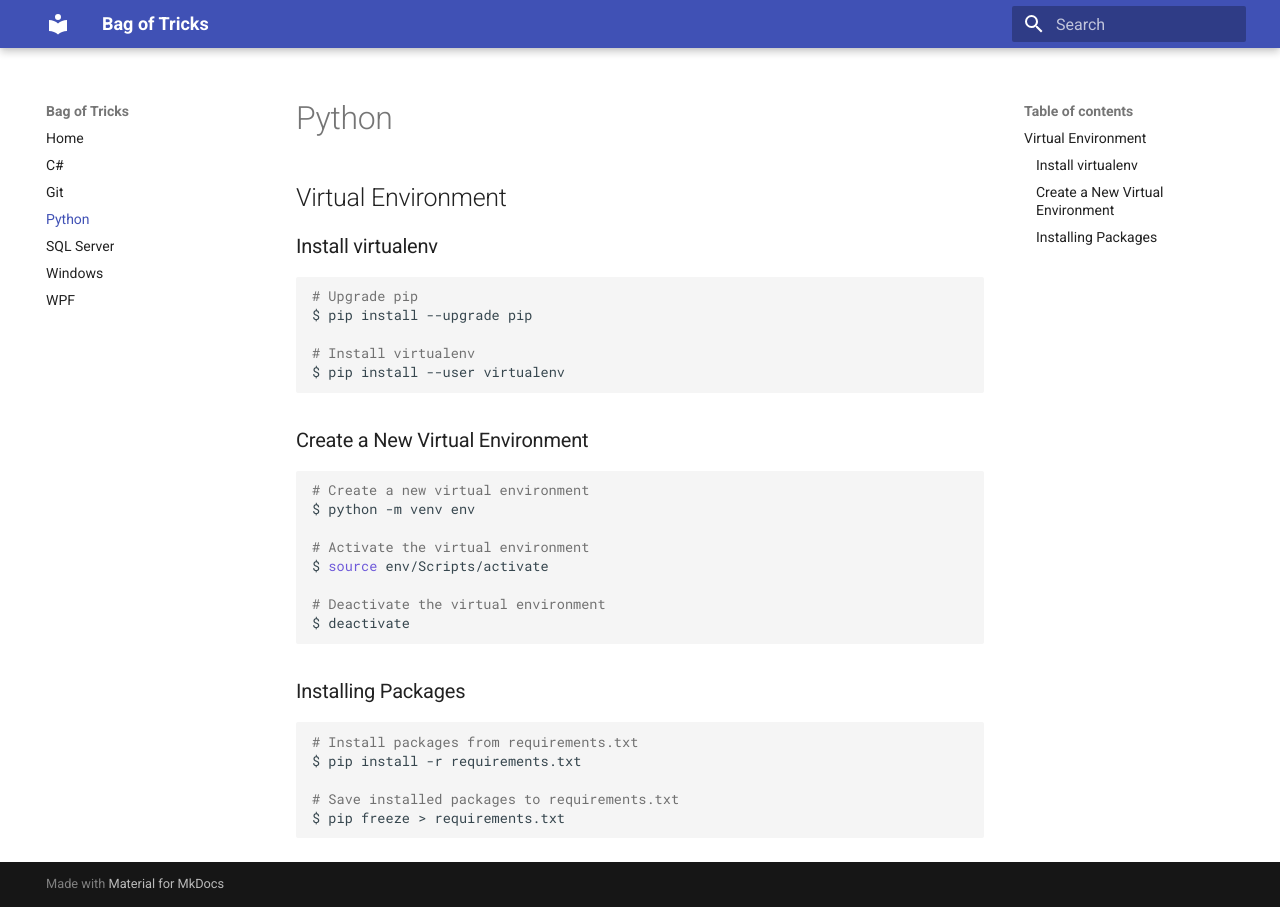
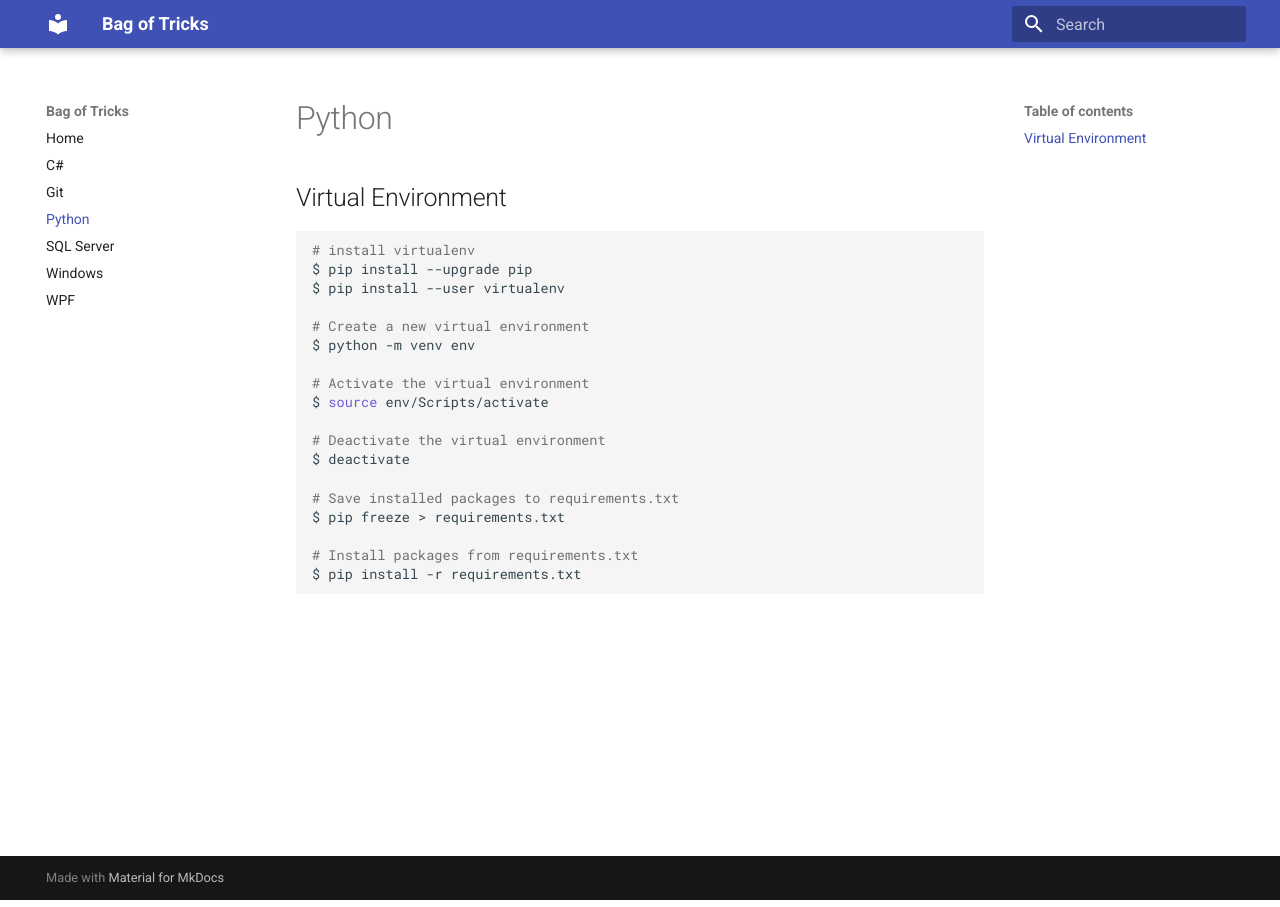
Before and after one commit to toasty-toast/notes, an MkDocs documentation site: the page built from docs/python.md, in a window 1280 px wide. Built offline with MkDocs 1.6.1 and Material for MkDocs 9.7.7, drawn with Linux system fonts in a browser that asks for light colours.

Commit message:
Reformat the notes about python venv

````diff
--- a/docs/python.md
+++ b/docs/python.md
@@ -2,19 +2,11 @@
 
 ## Virtual Environment
 
-### Install virtualenv
+```bash
+# install virtualenv
+$ pip install --upgrade pip
+$ pip install --user virtualenv
 
-```bash
-# Upgrade pip
-$ pip install --upgrade pip
-
-# Install virtualenv
-$ pip install --user virtualenv
-```
-
-### Create a New Virtual Environment
-
-```bash
 # Create a new virtual environment
 $ python -m venv env
 
@@ -23,14 +15,10 @@ $ source env/Scripts/activate
 
 # Deactivate the virtual environment
 $ deactivate
-```
-
-### Installing Packages
-
-```bash
-# Install packages from requirements.txt
-$ pip install -r requirements.txt
 
 # Save installed packages to requirements.txt
 $ pip freeze > requirements.txt
+
+# Install packages from requirements.txt
+$ pip install -r requirements.txt
 ```
````
